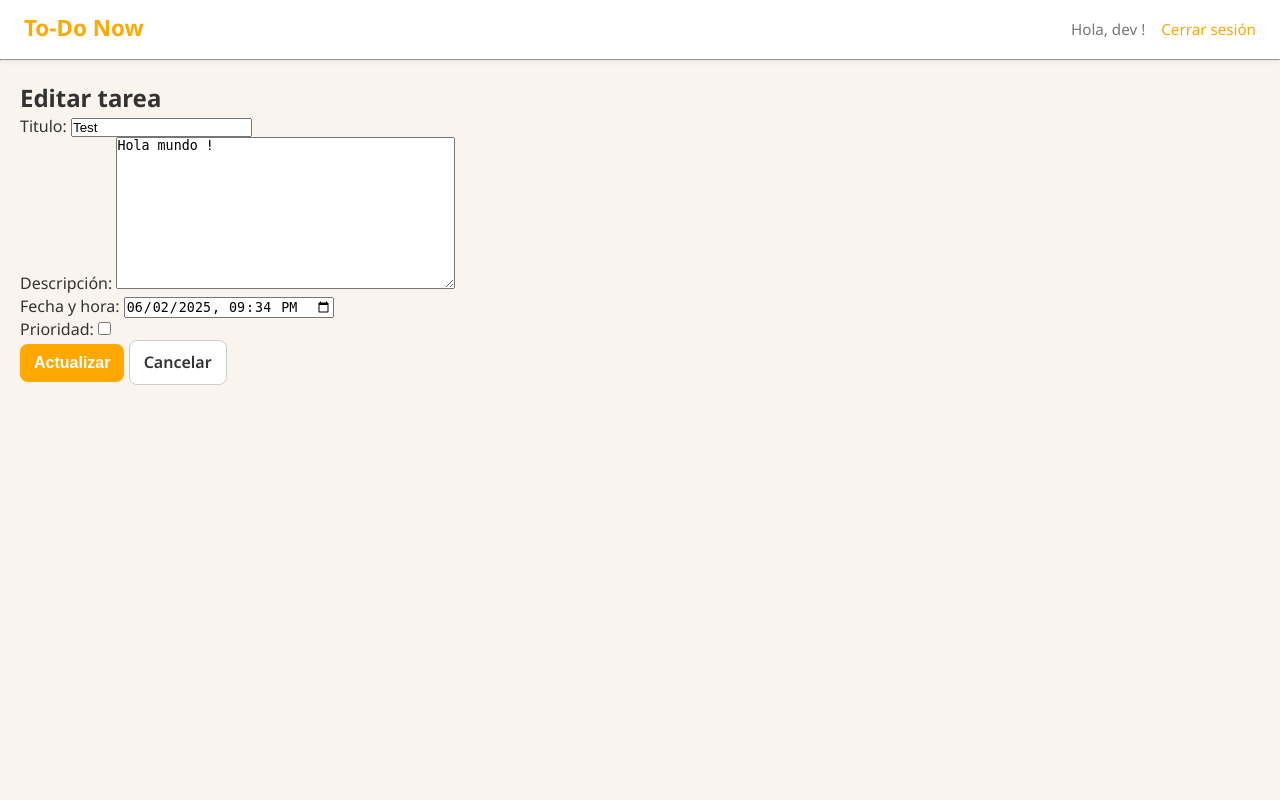
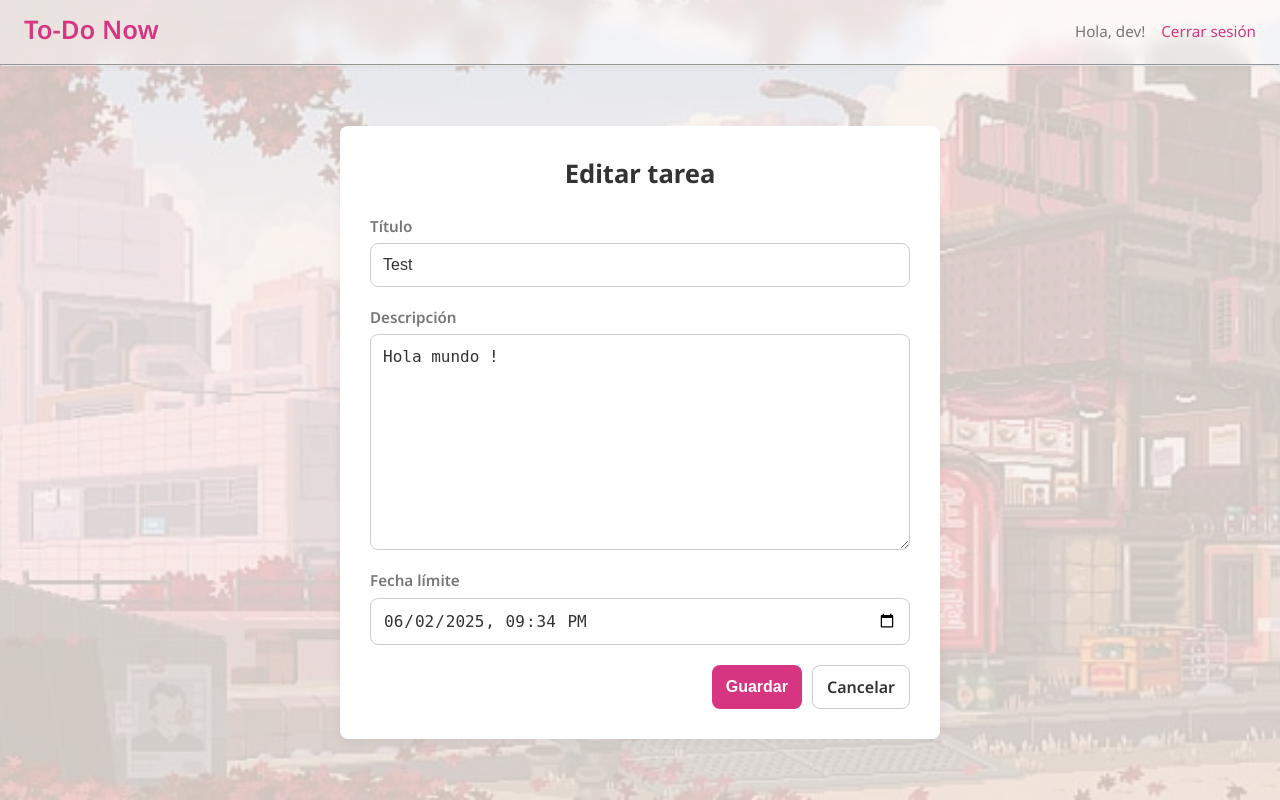
Before and after one commit to Artarexces/ToDoNow, a Django app: page /edit/9/ in a window 1280 px wide. Run offline with Django 5.2, Linux system fonts and the light colour scheme; a user stored in the database is signed in; data comes from the database, SQL or seed files in the repository; both versions use the stored data as it was after the commit.

Commit message:
restailing & background

```diff
--- a/tasks/static/tasks/style.css
+++ b/tasks/static/tasks/style.css
@@ -1,5 +1,5 @@
 :root {
-  --color-primario: #FFA800;    /* Naranja brillante */
+  --color-primario: #d63681;    /* Naranja brillante */
   --color-fondo: #F9F5EE;       /* Fondo crema suave */
   --color-blanco: #FFFFFF;      /* Blanco puro */
   --color-texto: #333333;       /* Texto principal */
@@ -27,12 +27,28 @@ body {
     line-height: 1.4;
 }
 
+/* BACKGROUND */
+
+.app-background {
+    position: fixed;
+    top: 0;
+    left: 0;
+    width: 100vw;
+    height: 100vh;
+    opacity: 0.08;
+    z-index: -1;
+}
+
+
 /* Header / Navbar */
 
 header {
     width: 100%;
     background-color: var(--color-blanco);
+    background: rgba(255,255,255,0.5);
+    backdrop-filter: blur(8px);
     box-shadow: 0 2px 8px var(--sombra);
+    transition: background 0.3s ease, box-shadow 0.3s ease;
     display: flex;
     align-items: center;
     justify-content: space-between;
@@ -47,9 +63,29 @@ header h1 {
 }
 
 .logo-link {
+    font-size: 1.6rem;
+    font-weight: 600;
     text-decoration: none;
+    padding-bottom: 4px;
+    position: relative;
     color: var(--color-primario);
 }
+
+.logo-link::after {
+    content: '';
+    position: absolute;
+    left: 0;
+    bottom: 0;
+    width: 0;
+    height: 3px;
+    background: var(--color-primario);
+    transition: width 0.3s ease;
+}
+
+.logo-link:hover::after{
+    width: 100%;
+}
+
 
 .header-links {
     display: flex;
@@ -67,10 +103,23 @@ header h1 {
     font-size: 0.95rem;
     color: var(--color-primario);
     transition: color 0.2s ease;
+    padding: 6px 0;
+    position: relative;
 }
 
 .header-links a:hover {
     color: darken(var(--color-primario), 10%);
+}
+
+.header-links a::after {
+    content: '';
+    position: absolute;
+    left: 0;
+    bottom: -2px;
+    width: 0;
+    height: 2px;
+    background: var(--color-primario);
+    transition: width 0.3s ease;
 }
 
 /* Contenido principal */
@@ -142,8 +223,30 @@ header h1 {
 }
 
 .btn-primary {
+    position: relative;
+    overflow: hidden;
     background-color: var(--color-primario);
     color: var(--color-blanco);
+}
+
+.btn-primary:after {
+  content: '';
+  position: absolute;
+  width: 120%; height: 120%;
+  background: rgba(255,255,255,0.3);
+  border-radius: 50%;
+  transform: scale(0);
+  opacity: 0;
+  transition: transform 0.5s, opacity 0.3s;
+  pointer-events: none;
+  top: 50%; left: 50%;
+  transform-origin: center;
+}
+
+.btn-primary:active:after {
+  transform: translate(-50%, -50%) scale(1);
+  opacity: 1;
+  transition: 0s;
 }
 
 .btn-primary:hover {
--- a/tasks/templates/tasks/add_task.html
+++ b/tasks/templates/tasks/add_task.html
@@ -23,11 +23,6 @@
         {{ form.due_date }}
       </div>
 
-      <div class="form-group">
-        <label for="{{ form.priority.id_for_label }}">Prioridad</label>
-        {{ form.priority }}
-      </div>
-
       <div class="form-buttons">
         <button type="submit" class="btn btn-primary">Guardar</button>
         <a href="{% url 'task_list' %}" class="btn btn-secondary">Cancelar</a>
--- a/tasks/templates/tasks/base.html
+++ b/tasks/templates/tasks/base.html
@@ -9,6 +9,18 @@
     <link rel="preconnect" href="https://fonts.gstatic.com" crossorigin>
     <link href="https://fonts.googleapis.com/css2?family=Noto+Sans:ital,wght@0,100..900;1,100..900&display=swap" rel="stylesheet">
     <link rel="stylesheet" href="{% static 'tasks/style.css' %}">
+    <style>
+    .app-background {
+    position: fixed;
+    top: 0;
+    left: 0;
+    width: 100vw;
+    height: 100vh;
+    background: url("{% static 'tasks/img/background-cieles.jpg' %}") center/cover;
+    opacity: 0.20;
+    z-index: -1;
+    }
+    </style>
 </head>
 <body>
     <header>
@@ -16,7 +28,7 @@
         <nav>
     <nav class="header-links">
       {% if user.is_authenticated %}
-        <span class="welcome-text">Hola, {{ user.username }} !</span>
+        <span class="welcome-text">Hola, {{ user.username }}!</span>
         <a href="{% url 'logout' %}" class="logout-link">Cerrar sesión</a>
       {% else %}
         <a href="{% url 'login' %}" class="login-link">Iniciar sesión</a>
@@ -36,5 +48,6 @@
     <div class="content">
      {% block content %} {% endblock %}
     </div>
+    <div class="app-background"></div>
 </body>
 </html>
--- a/tasks/templates/tasks/edit_task.html
+++ b/tasks/templates/tasks/edit_task.html
@@ -1,10 +1,30 @@
 {% extends "tasks/base.html" %}
 {% block content %}
-    <h2>Editar tarea</h2>
-    <form method="post">
-        {% csrf_token %}
-        {{ form.as_p }}
-        <button type="submit" class="btn btn-primary">Actualizar</button>
+  <div class="add-task-form-wrapper">
+    <h2 class="add-task-title">Editar tarea</h2>
+
+    <form method="post" class="add-task-form">
+      {% csrf_token %}
+
+      <div class="form-group">
+        <label for="{{ form.title.id_for_label }}">Título</label>
+        {{ form.title }}
+      </div>
+
+      <div class="form-group">
+        <label for="{{ form.description.id_for_label }}">Descripción</label>
+        {{ form.description }}
+      </div>
+
+      <div class="form-group">
+        <label for="{{ form.due_date.id_for_label }}">Fecha límite</label>
+        {{ form.due_date }}
+      </div>
+
+      <div class="form-buttons">
+        <button type="submit" class="btn btn-primary">Guardar</button>
         <a href="{% url 'task_list' %}" class="btn btn-secondary">Cancelar</a>
+      </div>
     </form>
+  </div>
 {% endblock %}
--- a/tasks/templates/tasks/login.html
+++ b/tasks/templates/tasks/login.html
@@ -14,9 +14,8 @@
 
         <button type="submit" class="btn btn-primary">Entrar</button>
     </form>
-    <p>
+    <p class="register-p">
     ¿No tenés cuenta? <a href="{% url 'register' %}" class="register-link">Registrate aquí</a>.
     </p>
-    <p>¿Olvidaste tu contraseña? <a href="#">Recuperar</a></p>
 </div>
 {% endblock %}
--- a/tasks/templates/tasks/task_list.html
+++ b/tasks/templates/tasks/task_list.html
@@ -2,7 +2,7 @@
 {% load static %}
 {% block content %}
   <h1>Hola {{ request.user }} 👋</h1>
-  <p class="subtitle">Manténe tus tareas organizadas</p>
+  <p class="subtitle">Manténe tus tareas organizadas!</p>
 
   <div class="tabs">
     <a href="{% url 'task_list' %}?section=all"
```
Also changed, not shown: other parts of tasks/static/tasks/style.css (+61 -4 lines), tasks/templates/tasks/register.html (+30 -8 lines), db.sqlite3, tasks/static/tasks/img/background-cieles.jpg (added).
